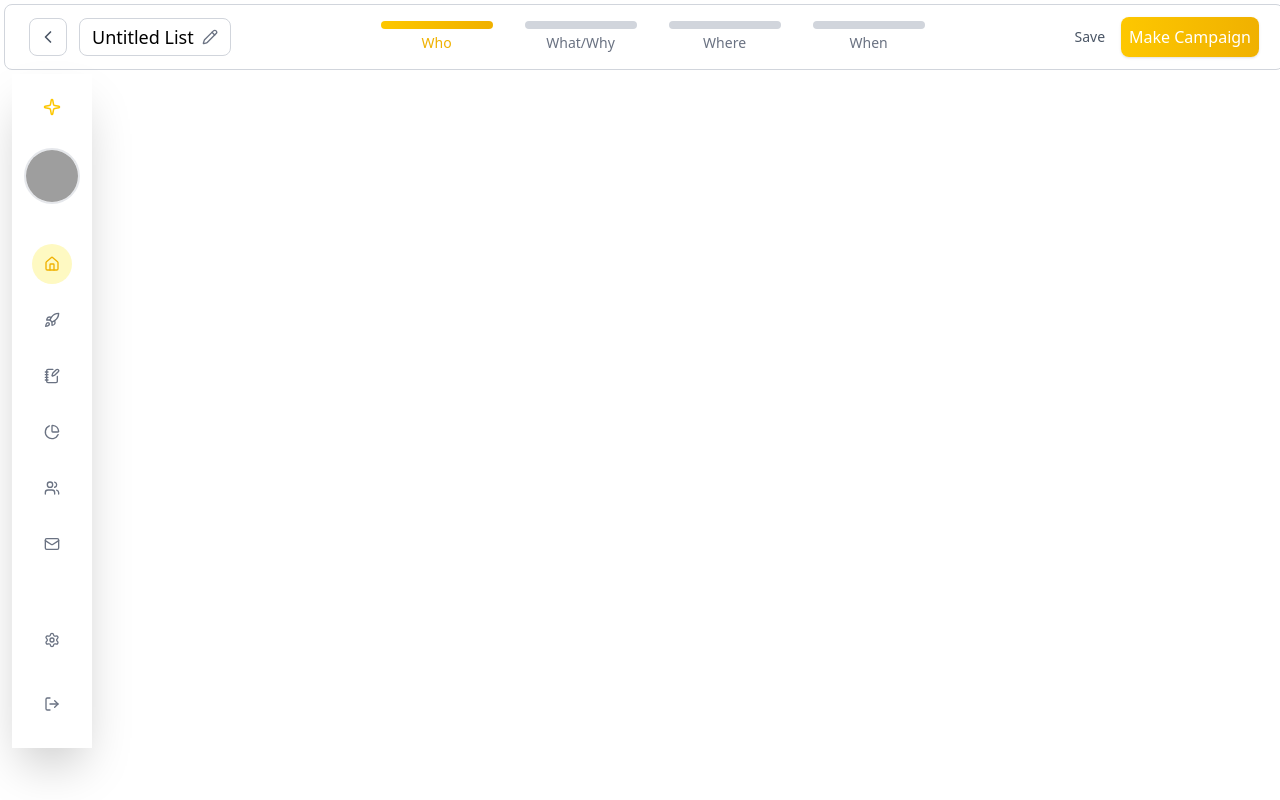
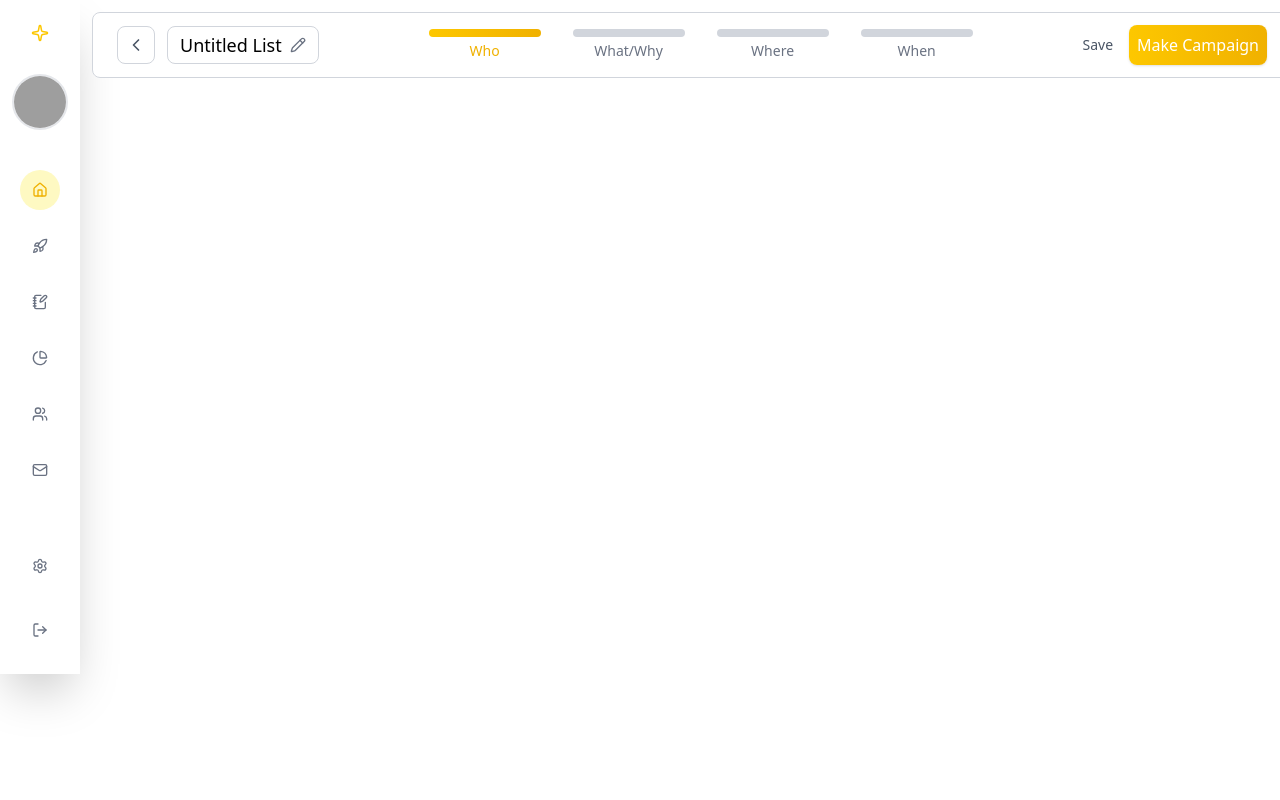
Before and after one commit to Doshi24/Assignment_ZI_cloud, a React (Vite) app in the folder vite-project/: page / in a window 1280 px wide. Built offline with nearby package versions, Linux system fonts and the light colour scheme; grey boxes are pictures that could not be loaded.

Commit message:
Refactor App component to use Homepage and update layout styles in Leftside_nav and Top_nav components

```diff
--- a/vite-project/src/App.jsx
+++ b/vite-project/src/App.jsx
@@ -1,12 +1,10 @@
-import Leftside_nav from "./component/Leftside_nav"
-import Top_nav from "./component/Top_nav"
+import Homepage from "./Homepage"
 function App() {
 
 
   return (
     <>
-        <Top_nav />
-        <Leftside_nav />
+      <Homepage />
     </>
   )
 }
--- /dev/null
+++ b/vite-project/src/Homepage.jsx
@@ -0,0 +1,28 @@
+import Leftside_nav from './component/Leftside_nav'
+import Top_nav from './component/Top_nav'
+
+
+function Homepage() {
+
+    return (
+    <div className="flex h-screen w-screen overflow-hidden">
+      {/* Sidebar */}
+      <div className="fixed left-0 top-0 h-full w-20">
+        <Leftside_nav />
+      </div>
+
+      {/* Main Section */}
+      <div className="flex-1 ml-20 flex flex-col">
+        {/* Top Navbar */}
+        <div className="sticky top-0 z-10">
+          <Top_nav />
+        </div>
+
+      </div>
+    </div>
+    )
+
+}
+
+
+export default Homepage
--- a/vite-project/src/component/Leftside_nav.jsx
+++ b/vite-project/src/component/Leftside_nav.jsx
@@ -5,7 +5,7 @@ function Leftside_nav() {
   const bottomIcons = [Settings, LogOut];
   const activeIndex = 0;
   return (
-    <aside className="w-20 bg-white flex flex-col items-center py-6 space-y-8 shadow-2xl ml-3  mr-3">
+    <aside className="w-20 bg-white flex flex-col items-center py-6 space-y-8 shadow-2xl  mr-3">
       {/* Top Star */}
       <button className="text-yellow-400 hover:scale-110 transition-transform">
         <Sparkle size={18} />
--- a/vite-project/src/component/Top_nav.jsx
+++ b/vite-project/src/component/Top_nav.jsx
@@ -2,7 +2,7 @@ import { Pencil, ChevronLeft } from "lucide-react";
 
  function Top_nav() {
   return (
-    <nav className="flex items-center justify-between bg-white px-6 py-3 w-full border border-gray-300 rounded-lg m-1">
+    <nav className="flex items-center justify-between bg-white px-6 py-3 w-full border border-gray-300 rounded-lg m-1 ml-3 mt-3 mr-3">
       {/* Left Section */}
       <div className="flex items-center space-x-3">
         <button className="p-2 hover:bg-gray-100 rounded-lg border  border-gray-300">
```
